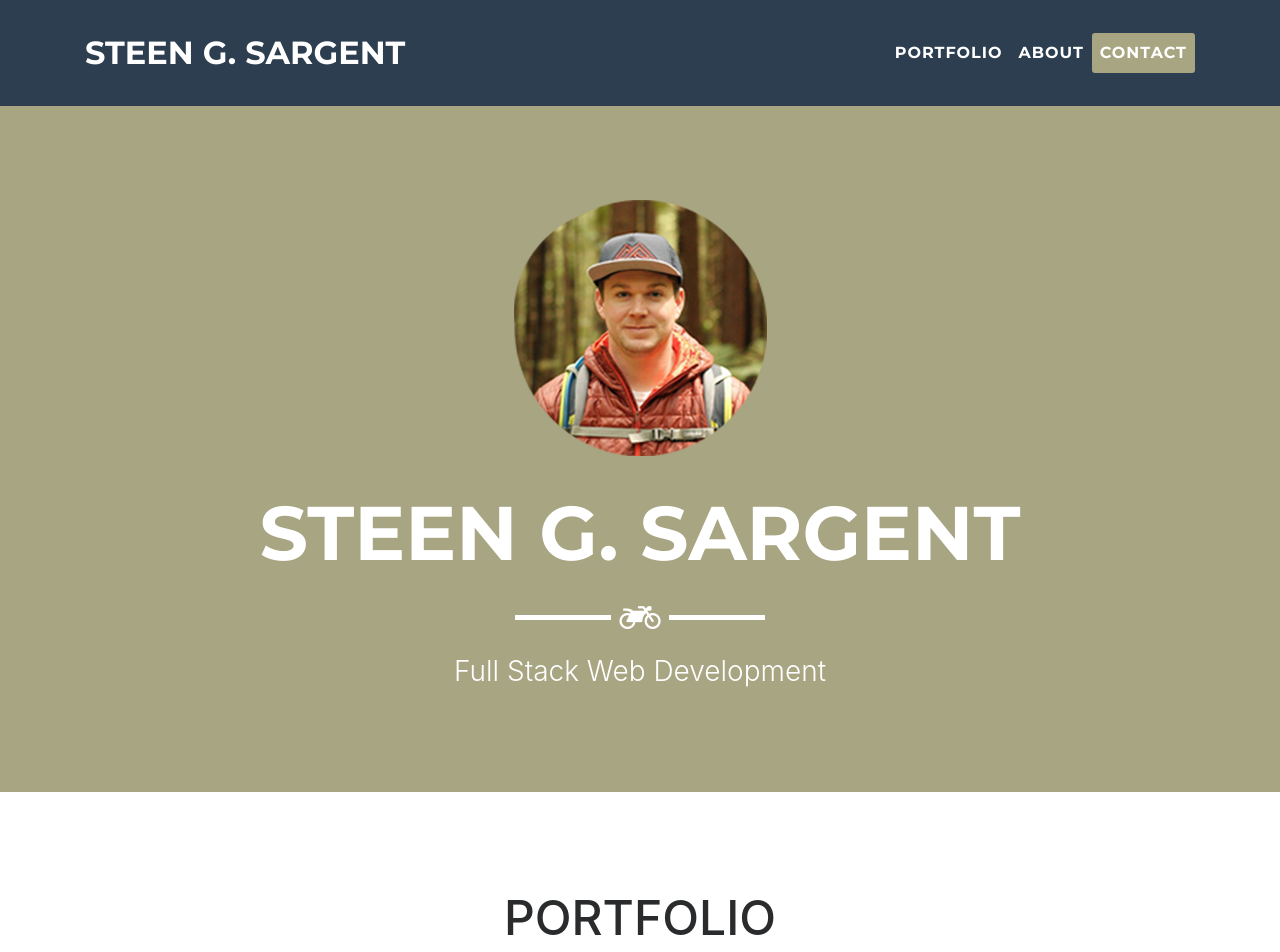
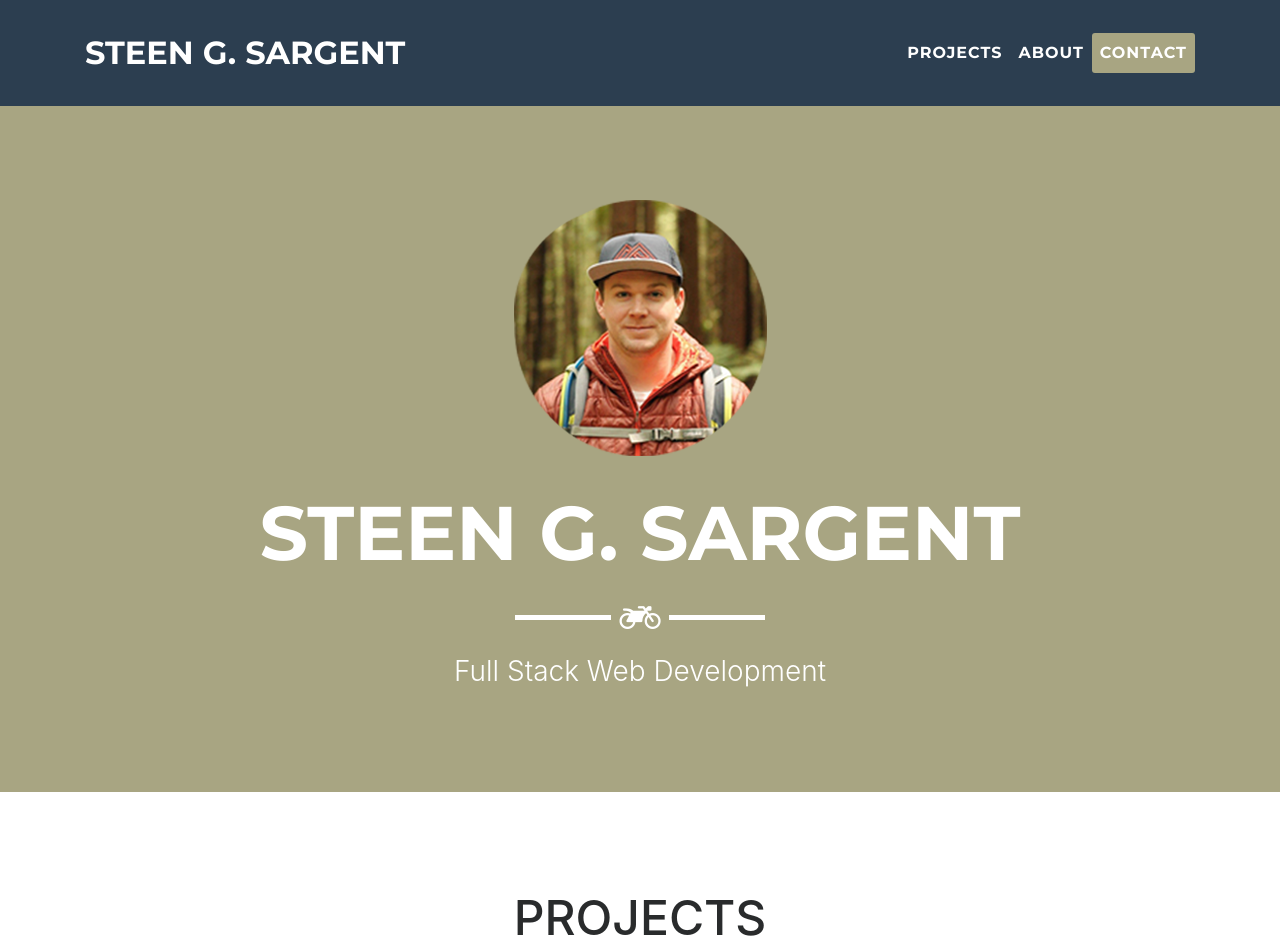
Before and after one commit to sargent88/portfolio, a website with bundled scripts: page index.html in a window 1280 px wide. Shown: the top 952 px of the page. Built offline with nearby package versions, Linux system fonts and the light colour scheme.

Commit message:
updated projects

```diff
--- a/index.html
+++ b/index.html
@@ -48,7 +48,7 @@
             <div class="collapse navbar-collapse" id="navbarExample">
                 <ul class="navbar-nav ml-auto">
                     <li class="nav-item">
-                        <a class="nav-link" href="#portfolio">Portfolio</a>
+                        <a class="nav-link" href="#portfolio">Projects</a>
                     </li>
                     <li class="nav-item">
                         <a class="nav-link" href="#about">About</a>
@@ -76,7 +76,7 @@
     <!-- Portfolio Grid Section -->
     <section id="portfolio">
         <div class="container">
-            <h2 class="text-center">Portfolio</h2>
+            <h2 class="text-center">Projects</h2>
             <hr class="star-primary">
             <div class="row">
                 <div class="col-sm-4 portfolio-item">
```
